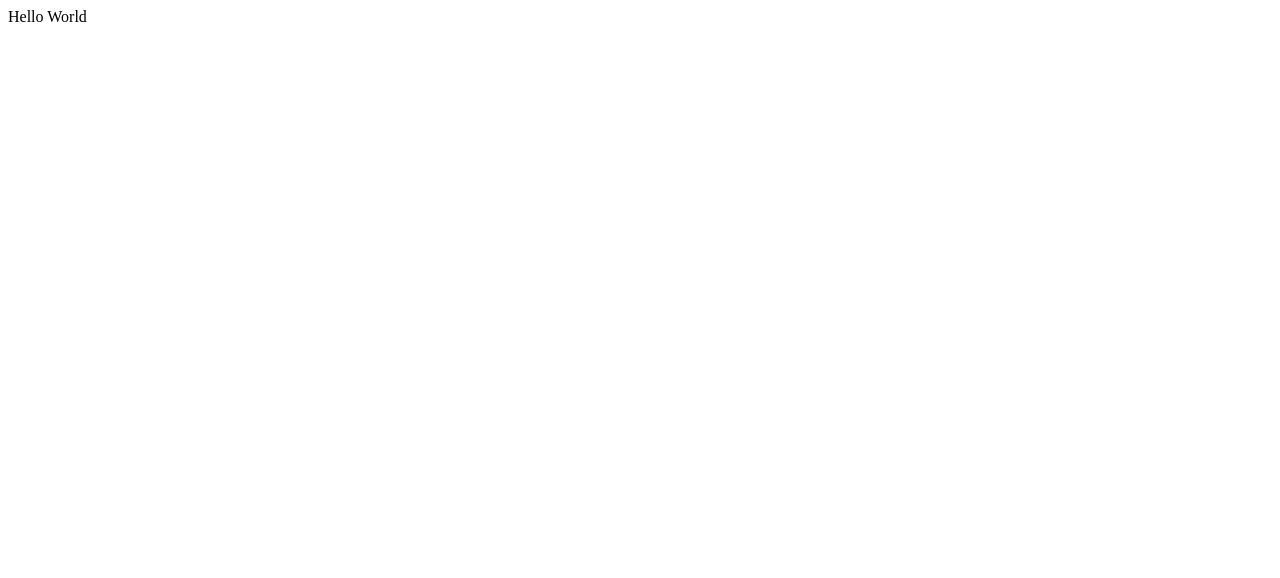
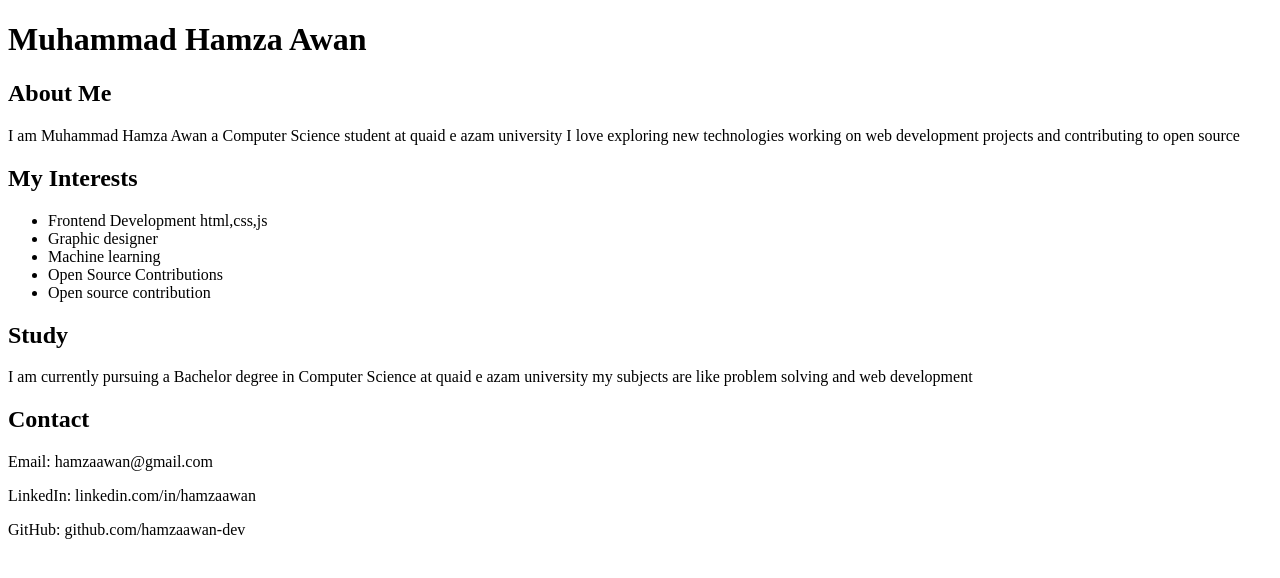
Before and after one commit to hamza-awan67/hamza-practice, a plain HTML site: page index.html in a window 1280 px wide. Drawn offline with Linux system fonts and the light colour scheme.

Commit message:
Lab 2 assignment file
This is my profile web page

```diff
--- a/index.html
+++ b/index.html
@@ -1,3 +1,37 @@
-<p>Hello World
+<!DOCTYPE html>
+<html lang="en">
+  <head>
+    <meta charset="UTF-8" />
+    <meta name="viewport" content="width=device-width, initial-scale=1.0" />
+    <title>Muhammad Hamza Awan</title>
+  </head>
+  <body>
+    <h1>Muhammad Hamza Awan</h1>
 
-</p>
+    <h2>About Me</h2>
+    <p>
+      I am Muhammad Hamza Awan a Computer Science student at quaid e azam university I
+      love exploring new technologies working on web development projects and
+      contributing to open source
+    </p>
+    <h2>My Interests</h2>
+    <ul>
+      <li>Frontend Development html,css,js</li>
+      <li>Graphic designer</li>
+      <li>Machine learning</li>
+      <li>Open Source Contributions</li>
+      <li>Open source contribution</li>
+    </ul>
+
+    <h2>Study</h2>
+    <p>
+      I am currently pursuing a Bachelor degree in Computer Science at quaid e
+      azam university my subjects are like problem solving and web development
+    </p>
+
+    <h2>Contact</h2>
+    <p>Email: hamzaawan@gmail.com</p>
+    <p>LinkedIn: linkedin.com/in/hamzaawan</p>
+    <p>GitHub: github.com/hamzaawan-dev</p>
+  </body>
+</html>
```
